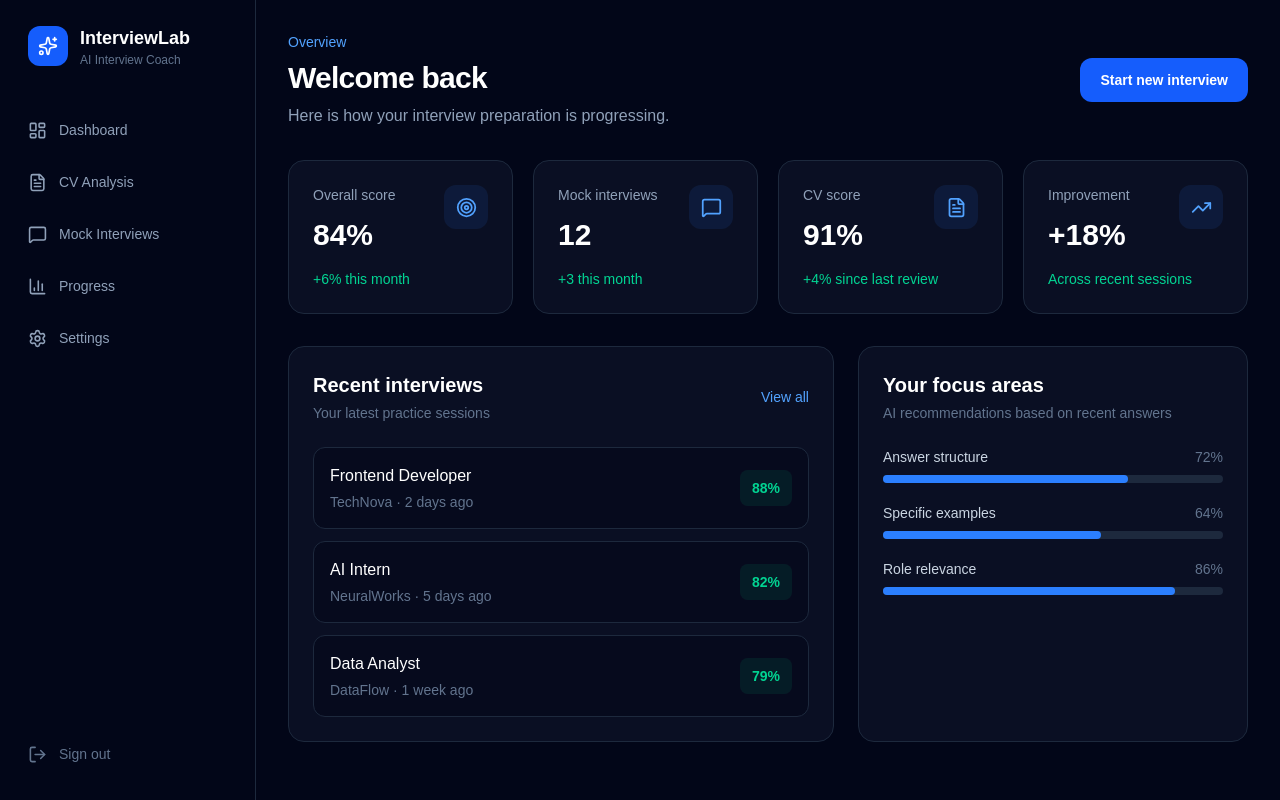
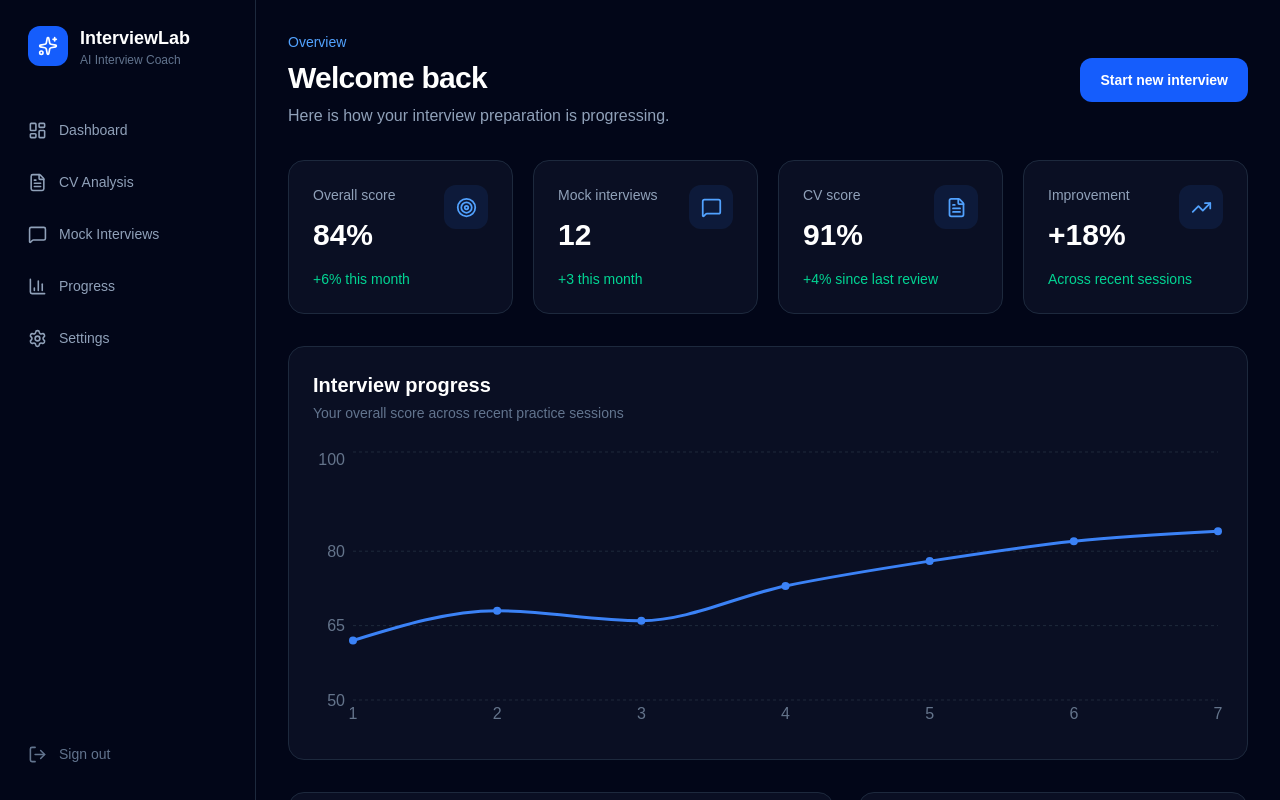
Before and after one commit to kulawikola2005-a11y/interviewlab, a Next.js app: page /dashboard in a window 1280 px wide. Shown: the top 800 px of the page. Built offline with nearby package versions, Linux system fonts and the light colour scheme.

Commit message:
feat: add interview progress chart

```diff
--- a/app/dashboard/page.tsx
+++ b/app/dashboard/page.tsx
@@ -8,6 +8,7 @@ import {
 import Sidebar from "@/src/components/dashboard/Sidebar";
 import StatCard from "@/src/components/dashboard/StatCard";
 import RecentInterviews from "@/src/components/dashboard/RecentInterviews";
+import ProgressChart from "@/src/components/dashboard/ProgressChart";
 
 export default function DashboardPage() {
   return (
@@ -64,6 +65,10 @@ export default function DashboardPage() {
               change="Across recent sessions"
               icon={TrendingUp}
             />
+          </div>
+
+          <div className="mt-8">
+            <ProgressChart />
           </div>
 
           <div className="mt-8 grid gap-6 xl:grid-cols-[1.4fr_1fr]">
--- /dev/null
+++ b/src/components/dashboard/ProgressChart.tsx
@@ -0,0 +1,90 @@
+"use client";
+
+import {
+  LineChart,
+  Line,
+  XAxis,
+  YAxis,
+  Tooltip,
+  ResponsiveContainer,
+  CartesianGrid,
+} from "recharts";
+
+const data = [
+  { session: "1", score: 62 },
+  { session: "2", score: 68 },
+  { session: "3", score: 66 },
+  { session: "4", score: 73 },
+  { session: "5", score: 78 },
+  { session: "6", score: 82 },
+  { session: "7", score: 84 },
+];
+
+export default function ProgressChart() {
+  return (
+    <div className="rounded-2xl border border-slate-800 bg-slate-900/60 p-6">
+      <div>
+        <h2 className="text-xl font-semibold text-white">
+          Interview progress
+        </h2>
+
+        <p className="mt-1 text-sm text-slate-500">
+          Your overall score across recent practice sessions
+        </p>
+      </div>
+
+      <div className="mt-6 h-72">
+        <ResponsiveContainer width="100%" height="100%">
+          <LineChart data={data}>
+            <CartesianGrid
+              strokeDasharray="3 3"
+              stroke="#1e293b"
+              vertical={false}
+            />
+
+            <XAxis
+              dataKey="session"
+              stroke="#64748b"
+              tickLine={false}
+              axisLine={false}
+            />
+
+            <YAxis
+              domain={[50, 100]}
+              stroke="#64748b"
+              tickLine={false}
+              axisLine={false}
+              width={35}
+            />
+
+            <Tooltip
+              contentStyle={{
+                backgroundColor: "#020617",
+                border: "1px solid #1e293b",
+                borderRadius: "12px",
+              }}
+              labelStyle={{
+                color: "#94a3b8",
+              }}
+            />
+
+            <Line
+              type="monotone"
+              dataKey="score"
+              stroke="#3b82f6"
+              strokeWidth={3}
+              dot={{
+                fill: "#3b82f6",
+                strokeWidth: 0,
+                r: 4,
+              }}
+              activeDot={{
+                r: 6,
+              }}
+            />
+          </LineChart>
+        </ResponsiveContainer>
+      </div>
+    </div>
+  );
+}
```
